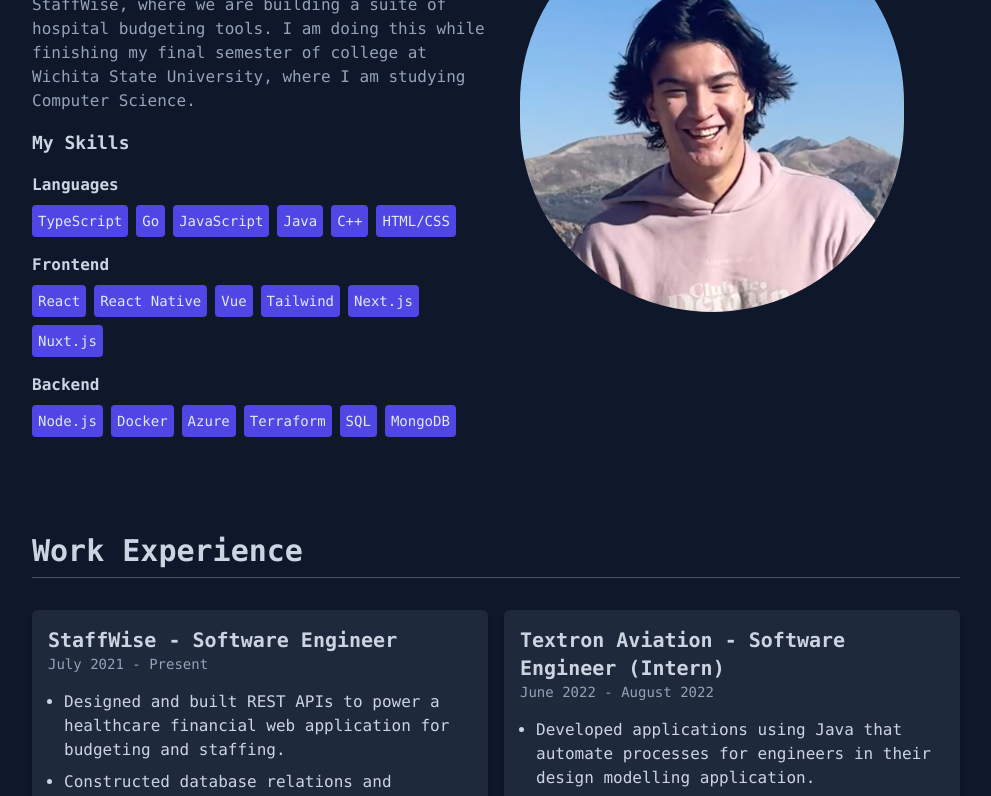
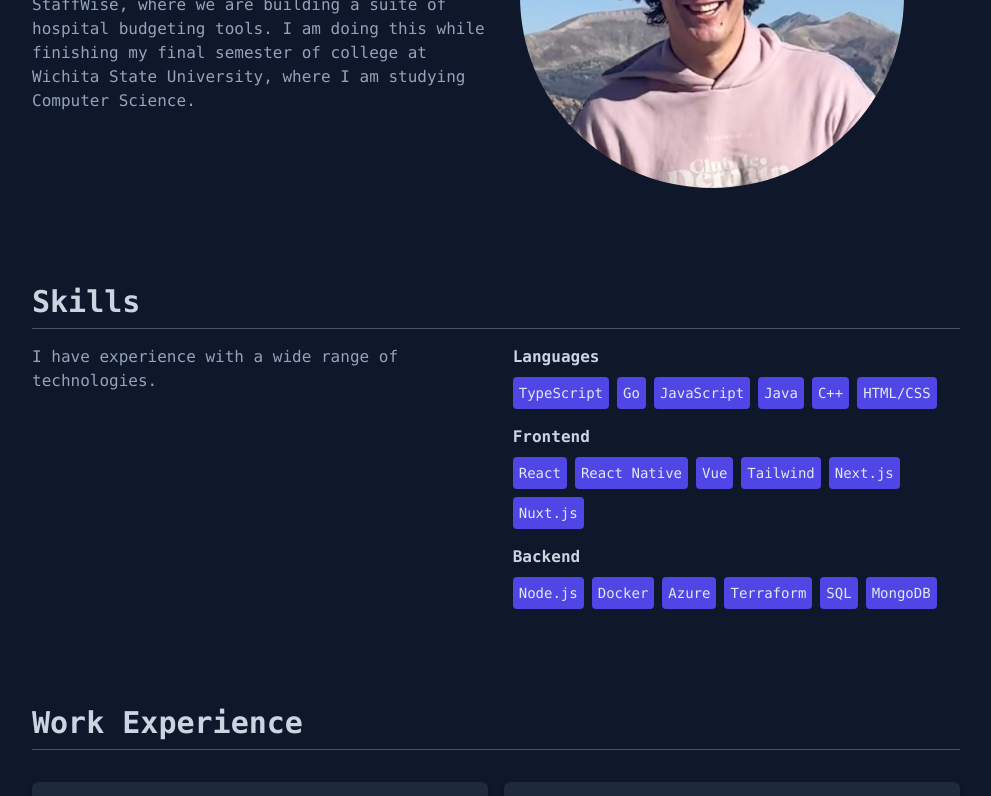
Before and after one commit to mir-mirsodikov/www.mmir.dev, a Next.js app: page / in a window 1280 px wide. Shown: the part 1220-2016 px from the top of the page, without its empty margins (144-1135 px from the left). Built offline with nearby package versions, Linux system fonts and the light colour scheme.

Commit message:
Moved skills out of the about me section to their own skills section

```diff
--- a/app/page.tsx
+++ b/app/page.tsx
@@ -1,7 +1,8 @@
+import { About } from '../components/sections/About';
 import { Contact } from '../components/sections/Contact';
 import { Projects } from '../components/sections/Projects';
-import { About } from '../components/sections/About';
 import { WorkExperience } from '../components/sections/Work';
+import { Skills } from '../components/sections/Skills';
 
 export default function Home() {
   return (
@@ -28,6 +29,7 @@ export default function Home() {
       </div>
 
       <About />
+      <Skills />
       <WorkExperience />
       <Projects />
       <Contact />
--- a/components/sections/About.tsx
+++ b/components/sections/About.tsx
@@ -1,31 +1,8 @@
 import Image from 'next/image';
 import portrait from '../../public/pic.jpeg';
 import { Section } from '../Section';
-import { SkillCard } from '../SkillCard';
 
 export function About() {
-  const skills = [
-    {
-      group: 'Languages',
-      skills: ['TypeScript', 'Go', 'JavaScript', 'Java', 'C++', 'HTML/CSS'],
-    },
-    {
-      group: 'Frontend',
-      skills: [
-        'React',
-        'React Native',
-        'Vue',
-        'Tailwind',
-        'Next.js',
-        'Nuxt.js',
-      ],
-    },
-    {
-      group: 'Backend',
-      skills: ['Node.js', 'Docker', 'Azure', 'Terraform', 'SQL', 'MongoDB'],
-    },
-  ];
-
   return (
     <Section id="about" title="About Me">
       <div className="flex flex-row justify-between flex-wrap">
@@ -43,20 +20,6 @@ export function About() {
             while finishing my final semester of college at Wichita State
             University, where I am studying Computer Science.
           </p>
-
-          <h3 className="font-semibold text-lg text-slate-300 mt-8">
-            My Skills
-          </h3>
-          {skills.map(({ group, skills }) => (
-            <div key={group}>
-              <h4 className="font-semibold text-slate-300 mt-4">{group}</h4>
-              <div className="flex flex-wrap">
-                {skills.map((skill) => (
-                  <SkillCard key={skill} title={skill} />
-                ))}
-              </div>
-            </div>
-          ))}
         </div>
         <div className="items-start md:order-none order-first m-auto">
           <Image
--- /dev/null
+++ b/components/sections/Skills.tsx
@@ -0,0 +1,50 @@
+import { Section } from '../Section';
+import { SkillCard } from '../SkillCard';
+
+export function Skills() {
+  const skills = [
+    {
+      group: 'Languages',
+      skills: ['TypeScript', 'Go', 'JavaScript', 'Java', 'C++', 'HTML/CSS'],
+    },
+    {
+      group: 'Frontend',
+      skills: [
+        'React',
+        'React Native',
+        'Vue',
+        'Tailwind',
+        'Next.js',
+        'Nuxt.js',
+      ],
+    },
+    {
+      group: 'Backend',
+      skills: ['Node.js', 'Docker', 'Azure', 'Terraform', 'SQL', 'MongoDB'],
+    },
+  ];
+
+  return (
+    <Section title='Skills' id='skills'>
+      <div className='flex flex-row justify-between'>
+        <div className='text-slate-400 mt-4'>
+          <p>
+            I have experience with a wide range of technologies.
+          </p>
+        </div>
+        <div className='m-auto'>
+          {skills.map(({ group, skills }) => (
+              <div key={group}>
+                <h4 className="font-semibold text-slate-300 mt-4">{group}</h4>
+                <div className="flex flex-wrap">
+                  {skills.map((skill) => (
+                    <SkillCard key={skill} title={skill} />
+                  ))}
+                </div>
+              </div>
+            ))}
+        </div>
+      </div>
+    </Section>
+  )
+}
```
